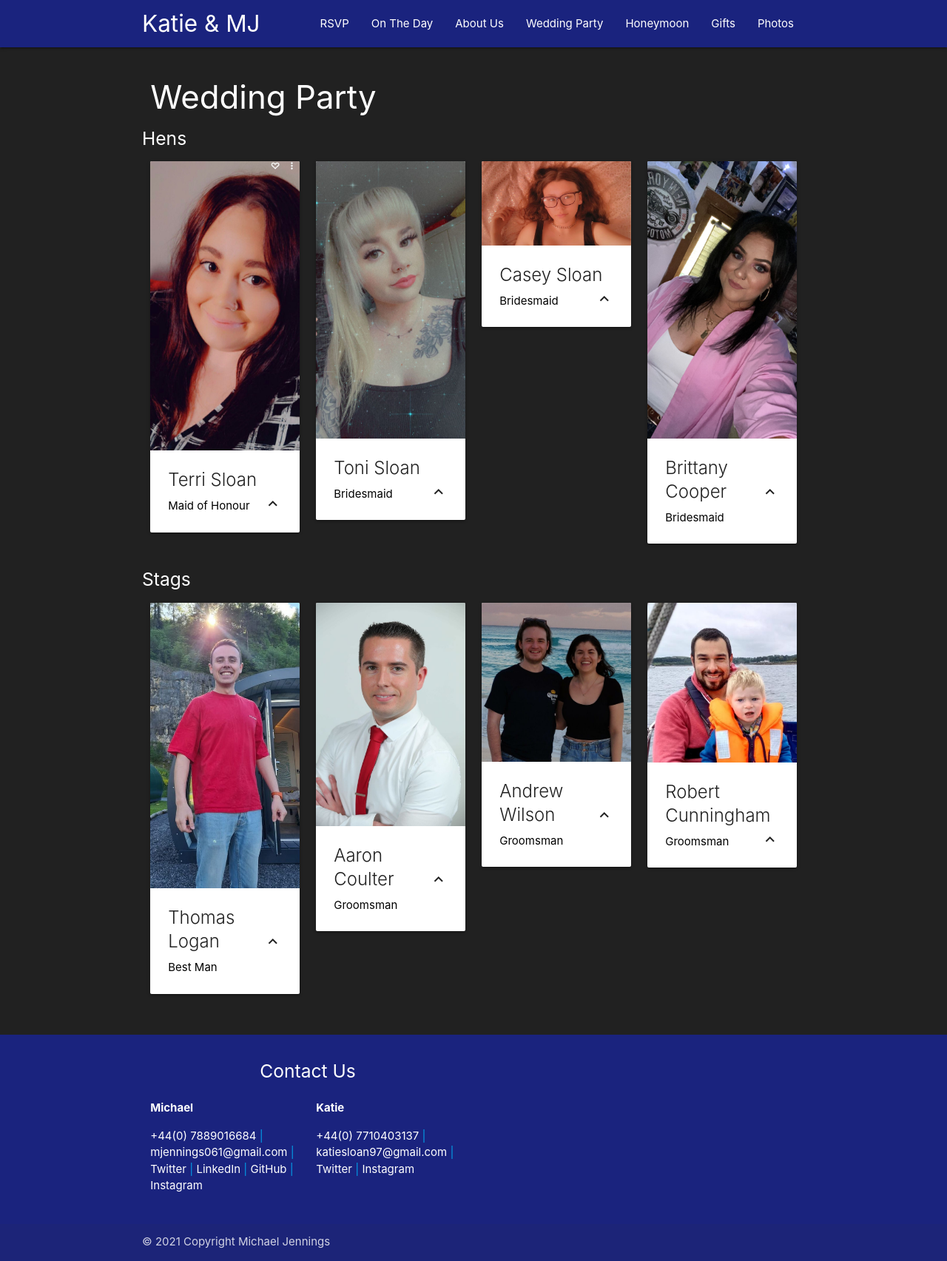
After one commit to mjennings061/wedsite_two, a Django app: page /wedding_party/ in a window 1280 px wide. The commit adds this page. Shown: the whole page at 74% size. Run offline with Django 3.2, Linux system fonts and the light colour scheme.

Commit message:
Added wedding_party page. Added dietary requirements to guest_summary

```diff
--- a/core/static/core/style.css
+++ b/core/static/core/style.css
@@ -7,3 +7,8 @@ input[type="tel"],
 input[type="text"] {
   color: #FFF;
 }
+
+.card-img {
+  width: 100%;
+  height: auto;
+}
--- a/core/templates/core/navbar.html
+++ b/core/templates/core/navbar.html
@@ -11,9 +11,8 @@
                         {% if user.is_staff %}
                             <li><a href="{% url 'core:guest_summary' %}">Guest List</a></li>
                         {% endif %}
-                    {% else %}
-                        <li><a href="{% url 'core:rsvp_login' %}">RSVP</a></li>
                     {% endif %}
+                    <li><a href="{% url 'core:rsvp_login' %}">RSVP</a></li>
                     <li><a href="{% url 'core:on_the_day' %}">On The Day</a></li>
                     <li><a href="{% url 'core:about_us' %}">About Us</a></li>
                     <li><a href="{% url 'core:wedding_party' %}">Wedding Party</a></li>
@@ -32,9 +31,8 @@
             {% if user.is_staff %}
                 <li><a href="{% url 'core:guest_summary' %}">Guest List</a></li>
             {% endif %}
-        {% else %}
-            <li><a href="{% url 'core:rsvp_login' %}">RSVP</a></li>
         {% endif %}
+        <li><a href="{% url 'core:rsvp_login' %}">RSVP</a></li>
         <li><a href="{% url 'core:on_the_day' %}">On The Day</a></li>
         <li><a href="{% url 'core:about_us' %}">About Us</a></li>
         <li><a href="{% url 'core:wedding_party' %}">Wedding Party</a></li>
--- /dev/null
+++ b/core/templates/core/wedding_party.html
@@ -0,0 +1,208 @@
+{% extends "core/base.html" %}
+
+{% block content %}
+    <p></p>
+    <div class="col l12 s12">
+        <h3>Wedding Party</h3>
+        {% load static %}
+        {# TODO: Add description of bridal party as cards #}
+        <div class="row">
+            <h5>Hens</h5>
+            <div class="col l3 s6">
+                <div class="card">
+                    <div class="card-image waves-effect waves-block waves-light">
+                        <img class="activator" src="{% static 'core/images/terri.jpeg' %}">
+                    </div>
+                    <div class="card-content">
+                        <span class="card-title activator grey-text text-darken-4">Terri Sloan
+                            <i class="material-icons right">expand_less</i>
+                        </span>
+                        <p class="black-text">Maid of Honour</p>
+                    </div>
+                    <div class="card-reveal">
+                        <span class="card-title grey-text text-darken-4">Terri Sloan<i class="material-icons right">close</i></span>
+                        <p class="black-text">I’m Terri, I’m the maid of honour and I’ve known Katie (Tayto-Head) from
+                            the day she was born and stole my big bedroom.  (I can provide photos if you’re wondering
+                            about the Tayto-Head reference, hit me up on the day)  I’m currently living in Newtownabbey
+                            and in year 2 of BSC in Psychology at Queens university Belfast and an accredited member of
+                            the British Psychological Society. I look forward to being the future marriage counsellor
+                            for the newly weds
+                        </p>
+                    </div>
+                </div>
+            </div>
+            <div class="col l3 s6">
+                <div class="card">
+                    <div class="card-image waves-effect waves-block waves-light">
+                        <img class="activator" src="{% static 'core/images/toni.jpeg' %}">
+                    </div>
+                    <div class="card-content">
+                        <span class="card-title activator grey-text text-darken-4">Toni Sloan
+                            <i class="material-icons right">expand_less</i>
+                        </span>
+                        <p class="black-text">Bridesmaid</p>
+                    </div>
+                    <div class="card-reveal">
+                        <span class="card-title grey-text text-darken-4">Toni Sloan
+                            <i class="material-icons right">close</i>
+                        </span>
+                        <p class="black-text">
+                            Hi I’m Toni / Bridesmaid. I have known Katie since we were little sperms swimming towards
+                            the egg battling it out for survival. We shared the womb for a solid 9 months so I guess
+                            you could say I’m pretty attached to her apart from that 12 minutes of freedom I got
+                            before she entered the world. I am so upset that Michael has came along and cut off my
+                            spare arm… she will be deeply missed.  I have a BSC in Health and Social Care Policy;
+                            however I still vibe in Tesco being a key-worker making sure the nation gets their bread
+                            and all that.   Thanks for coming to my ted talk :)
+                        </p>
+                    </div>
+                </div>
+            </div>
+            <div class="col l3 s6">
+                <div class="card">
+                    <div class="card-image waves-effect waves-block waves-light">
+                        <img class="activator" src="{% static 'core/images/casey.jpeg' %}">
+                    </div>
+                    <div class="card-content">
+                        <span class="card-title activator grey-text text-darken-4">Casey Sloan
+                            <i class="material-icons right">expand_less</i>
+                        </span>
+                        <p class="black-text">Bridesmaid</p>
+                    </div>
+                    <div class="card-reveal">
+                        <span class="card-title grey-text text-darken-4">Casey Sloan
+                            <i class="material-icons right">close</i>
+                        </span>
+                        <p class="black-text">
+                            Hey I’m Casey the youngest member of the bridal party. I’m in 3rd year at Abbey Community
+                            College and currently deciding what I want to do with my life (GCSE choices). I may be
+                            Katie’s youngest sister but I’m definitely still the best one there is ✨
+                        </p>
+                    </div>
+                </div>
+            </div>
+            <div class="col l3 s6">
+                <div class="card">
+                    <div class="card-image waves-effect waves-block waves-light">
+                        <img class="activator" src="{% static 'core/images/brittany.jpeg' %}">
+                    </div>
+                    <div class="card-content">
+                        <span class="card-title activator grey-text text-darken-4">Brittany Cooper
+                            <i class="material-icons right">expand_less</i>
+                        </span>
+                        <p class="black-text">Bridesmaid</p>
+                    </div>
+                    <div class="card-reveal">
+                        <span class="card-title grey-text text-darken-4">Brittany Cooper
+                            <i class="material-icons right">close</i>
+                        </span>
+                        <p class="black-text">
+                            Hi! I’m Brittany. Currently a care assistant and doing a degree in health and social care🥳
+                            I’ve known Katie for a glorious 10 years, not sure how she’s stuck with me and my crap for
+                            that long😂 I really hit the jackpot whenever I picked a best friend. I’m buzzing to stand
+                            beside her on her big day when she finally becomes Mrs Jennings🥰
+                        </p>
+                    </div>
+                </div>
+            </div>
+        </div>
+        <div class="row">
+            <h5>Stags</h5>
+            <div class="col l3 s6">
+                <div class="card">
+                    <div class="card-image waves-effect waves-block waves-light">
+                        <img class="activator" src="{% static 'core/images/thomas.png' %}">
+                    </div>
+                    <div class="card-content">
+                        <span class="card-title activator grey-text text-darken-4">Thomas Logan
+                            <i class="material-icons right">expand_less</i>
+                        </span>
+                        <p class="black-text">Best Man</p>
+                    </div>
+                    <div class="card-reveal">
+                        <span class="card-title grey-text text-darken-4">Thomas Logan
+                            <i class="material-icons right">close</i>
+                        </span>
+                        <p class="black-text">
+                            Hi! I am Thomas, the best man. I work as an IT support technician and live wherever I can
+                            find a couch. I have known MJ for over 10 years now from our time in the air cadets.
+                            Both myself and MJ are lovers of Hard Dance music, so we have been to many festivals and
+                            concerts in the Netherlands. Be ready for some good choons on the night ❤️
+                        </p>
+                    </div>
+                </div>
+            </div>
+            <div class="col l3 s6">
+                <div class="card">
+                    <div class="card-image waves-effect waves-block waves-light">
+                        <img class="activator" src="{% static 'core/images/aaron.jpeg' %}">
+                    </div>
+                    <div class="card-content">
+                        <span class="card-title activator grey-text text-darken-4">Aaron Coulter
+                            <i class="material-icons right">expand_less</i>
+                        </span>
+                        <p class="black-text">Groomsman</p>
+                    </div>
+                    <div class="card-reveal">
+                        <span class="card-title grey-text text-darken-4">Aaron Coulter
+                            <i class="material-icons right">close</i>
+                        </span>
+                        <p class="black-text">
+                            I have know MJ for just over 10 years now (almost a prison sentence!), MJ was one of
+                            our students at the flying school where he later joined as a pilot. MIchael and I are
+                            connected through Aviation and STEM which we teach to students frequently.  I work in the
+                            IT industry
+                        </p>
+                    </div>
+                </div>
+            </div>
+            <div class="col l3 s6">
+                <div class="card">
+                    <div class="card-image waves-effect waves-block waves-light">
+                        <img class="activator" src="{% static 'core/images/andrew.jpeg' %}">
+                    </div>
+                    <div class="card-content">
+                        <span class="card-title activator grey-text text-darken-4">Andrew Wilson
+                            <i class="material-icons right">expand_less</i>
+                        </span>
+                        <p class="black-text">Groomsman</p>
+                    </div>
+                    <div class="card-reveal">
+                        <span class="card-title grey-text text-darken-4">Andrew Wilson
+                            <i class="material-icons right">close</i>
+                        </span>
+                        <p class="black-text">
+                            Hi I'm Andrew (the one on the left of the photo) , I have known MJ since we met in
+                            University fours years ago. Through the years we have worked together on a lot of projects,
+                            travelled together, and spent a lot of time drinking. <s>Unfortunately our unspoken attraction
+                            to each other will never be realised now that MJs getting married</s> I was
+                            unbelievably happy to find out MJ and Katy were engaged and really look forward to
+                            being a part of their lives in the future!
+                        </p>
+                    </div>
+                </div>
+            </div>
+            <div class="col l3 s6">
+                <div class="card">
+                    <div class="card-image waves-effect waves-block waves-light">
+                        <img class="activator" src="{% static 'core/images/robert.jpeg' %}">
+                    </div>
+                    <div class="card-content">
+                        <span class="card-title activator grey-text text-darken-4">Robert Cunningham
+                            <i class="material-icons right">expand_less</i>
+                        </span>
+                        <p class="black-text">Groomsman</p>
+                    </div>
+                    <div class="card-reveal">
+                        <span class="card-title grey-text text-darken-4">Robert Cunningham
+                            <i class="material-icons right">close</i>
+                        </span>
+                        <p class="black-text">
+                            Hi I'm Robert, team groom, know MJ from 664 flying days and have annoyed him ever since!
+                        </p>
+                    </div>
+                </div>
+            </div>
+        </div>
+    </div>
+{% endblock %}
--- a/core/views.py
+++ b/core/views.py
@@ -30,13 +30,14 @@ class RsvpLogoutView(LogoutView):
         return response
 
 
-class RsvpView(LoginRequiredMixin, FormView):
+class RsvpView(LoginRequiredMixin, SuccessMessageMixin, FormView):
     """Guest RSVP registration page using two ModelForms"""
     template_name = 'core/rsvp.html'
     form_class = GuestForm
     second_form_class = AddressForm
     login_url = reverse_lazy('core:rsvp_login')
     success_url = reverse_lazy('core:rsvp_logout')
+    success_message = "RSVP submitted successfully"
 
     def get_context_data(self, **kwargs):
         context = super(RsvpView, self).get_context_data(**kwargs)
@@ -46,11 +47,26 @@ class RsvpView(LoginRequiredMixin, FormView):
             context['form_address'] = self.second_form_class()
         return context
 
+    def form_invalid(self, form):
+        """Show a warning message when the form is not valid"""
+        messages.add_message(
+            self.request,
+            messages.WARNING,
+            "Please check the form and resubmit - maybe check the phone number has '+44...'")
+        return super().form_invalid(form)
+
     def form_valid(self, guest_form):
-        # TODO: Add toasts to denote success
-        # TODO: Check if the user has already registered and update their details
         # save most of the guest form, minus the address and user
         guest = guest_form.save(commit=False)
+        # if the user has created a guest profile before, then block it
+        if Guest.objects.filter(user=self.request.user):
+            messages.add_message(
+                self.request,
+                messages.WARNING,
+                "You have already submitted an RSVP, please contact us"
+            )
+            # break the form_valid method and return invalid
+            return super().form_invalid(guest_form)
         guest.user = self.request.user  # add the user to the model-to-be-saved
         # populate an empty GuestForm with the posted data
         address_form = self.second_form_class(self.request.POST)
@@ -80,9 +96,8 @@ class AboutUsView(TemplateView):
     template_name = 'core/about_us.html'
 
 
-class WeddingPartyView(View):
-    # TODO: Add description of bridal party
-    pass
+class WeddingPartyView(TemplateView):
+    template_name = 'core/wedding_party.html'
 
 
 class HoneymoonPlansView(View):
@@ -117,8 +132,8 @@ class GuestSummaryView(LoginRequiredMixin, UserPassesTestMixin, TemplateView):
         guests_not_going = self.names_from_queryset(users.filter(guest__RSVP=2))
         # Get users with no guest profile attached
         guests_no_response = self.names_from_queryset(users.filter(guest=None))
-
-        # TODO: get dietary requirements. Filter those that say None or blank
+        # Dietary requirements as [{username, dietary}]
+        guests_dietary = self.get_dietary_requirements(users)
 
         # Return all four context lists
         context = {
@@ -126,6 +141,7 @@ class GuestSummaryView(LoginRequiredMixin, UserPassesTestMixin, TemplateView):
             'ceremony': guests_ceremony,
             'not_going': guests_not_going,
             'no_response': guests_no_response,
+            'dietary': guests_dietary
         }
         return context
 
@@ -133,8 +149,28 @@ class GuestSummaryView(LoginRequiredMixin, UserPassesTestMixin, TemplateView):
         """Get a list of names from a queryset of Users"""
         names = []
         for user in queryset:
-            if user.first_name is not '':
+            if user.first_name != '':
                 names.append(f"{user.first_name} {user.last_name}")
             else:
                 names.append(f"{user.username}")
         return names
+
+    def get_dietary_requirements(self, users):
+        """ Get a list of dicts with dietary requirements listed """
+        # get a list of all guests with something in the dietary column other than None or blank
+        guests = Guest.objects.exclude(dietary='').exclude(dietary='None').values('user_id', 'dietary')
+        # put all responses in a list of dicts with [{name, dietary}]
+        guests_dietary = []
+        for guest in guests:
+            # get the user object connected to the current guest
+            user = users.get(id=guest['user_id'])
+            # get the name of the user, or just get the username if its blank
+            if user.first_name is not '':
+                name = f'{user.first_name} {user.last_name}'
+            else:
+                name = user.username
+            guests_dietary.append({
+                'name': name,
+                'dietary': guest['dietary'],
+            })
+        return guests_dietary
```
Also changed, not shown: core/templates/core/guest_summary.html (+18 -1 lines), core/static/core/images/aaron.jpeg (added), core/static/core/images/andrew.jpeg (added), core/static/core/images/brittany.jpeg (added), core/static/core/images/casey.jpeg (added), core/static/core/images/robert.jpeg (added), core/static/core/images/terri.jpeg (added), core/static/core/images/thomas.png (added), core/static/core/images/toni.jpeg (added).
